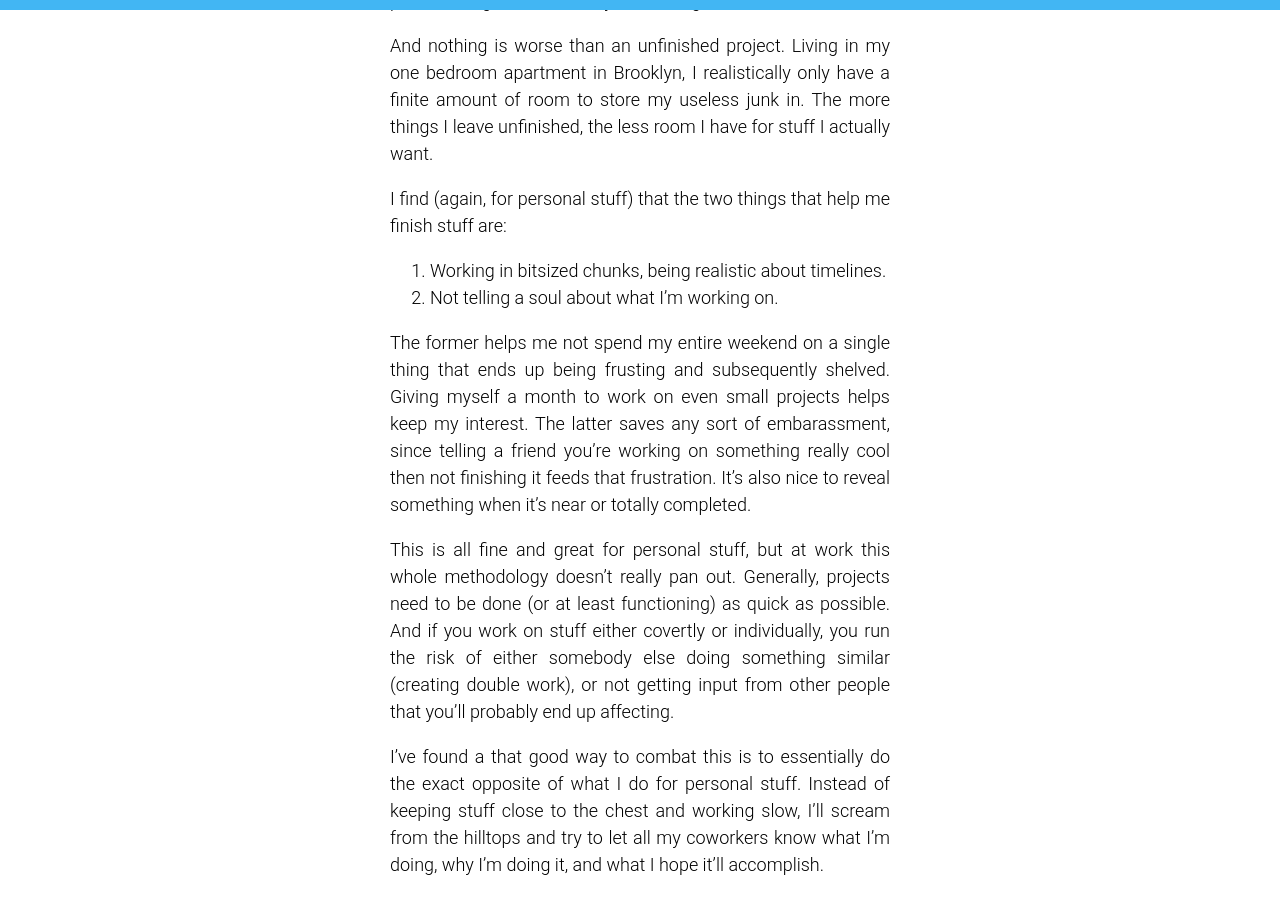
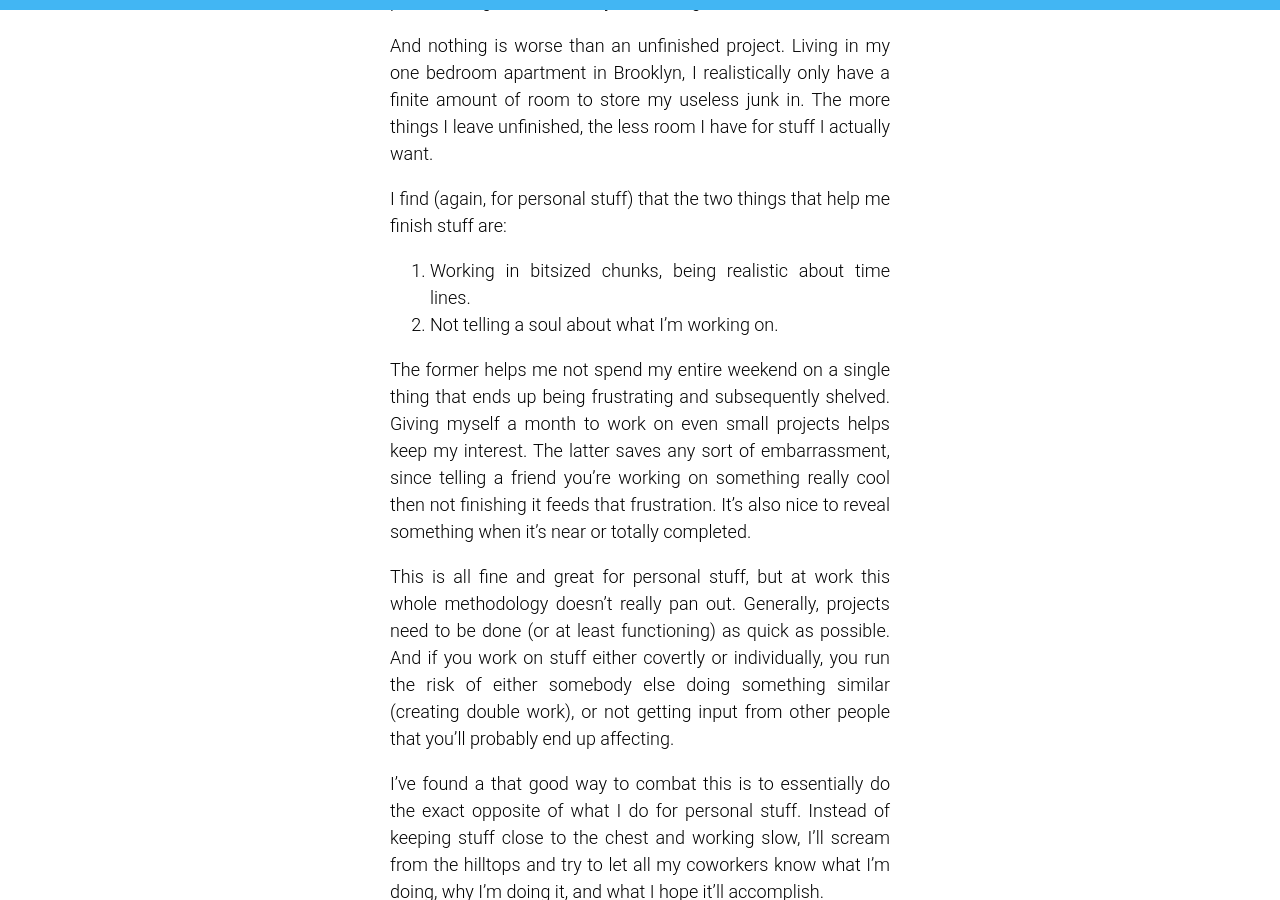
Before and after one commit to dgs3/dgs3.github.io, a Jekyll site: the page built from _posts/2016-06-05-communication.md, in a window 1280 px wide and 900 px high, scrolled down 312 px. Built offline with Jekyll 4.4.1, drawn with Linux system fonts in a browser that asks for light colours.

Commit message:
spelling

```diff
--- a/_posts/2016-06-05-communication.md
+++ b/_posts/2016-06-05-communication.md
@@ -19,13 +19,13 @@
 I find (again, for personal stuff) that the two things that help me finish
 stuff are:
 
-1. Working in bitsized chunks, being realistic about timelines.
+1. Working in bitsized chunks, being realistic about time lines.
 2. Not telling a soul about what I'm working on.
 
 The former helps me not spend my entire weekend on a single thing that ends up
-being frusting and subsequently shelved.  Giving myself a month to work on even
-small projects helps keep my interest.  The latter saves any sort of
-embarassment, since telling a friend you're working on something really cool
+being frustrating and subsequently shelved.  Giving myself a month to work on
+even small projects helps keep my interest.  The latter saves any sort of
+embarrassment, since telling a friend you're working on something really cool
 then not finishing it feeds that frustration.  It's also nice to reveal
 something when it's near or totally completed.
 
```
